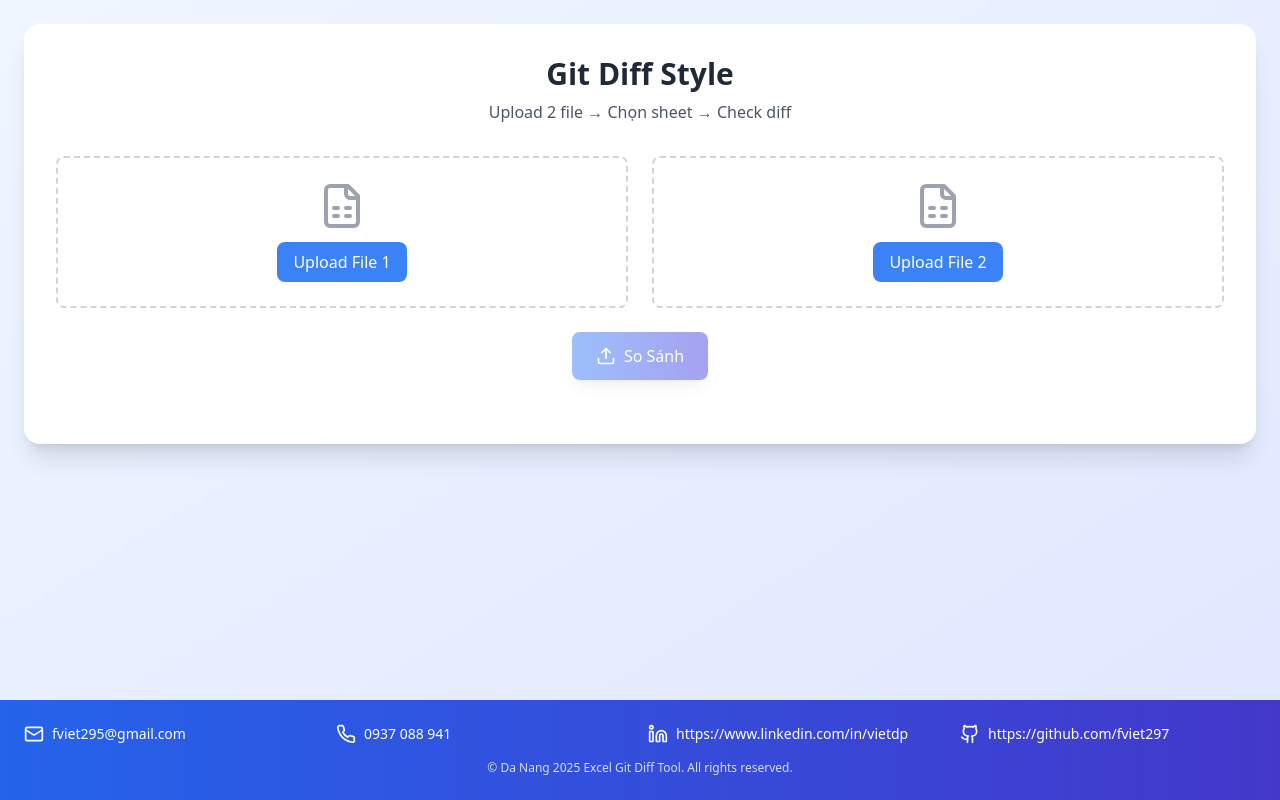
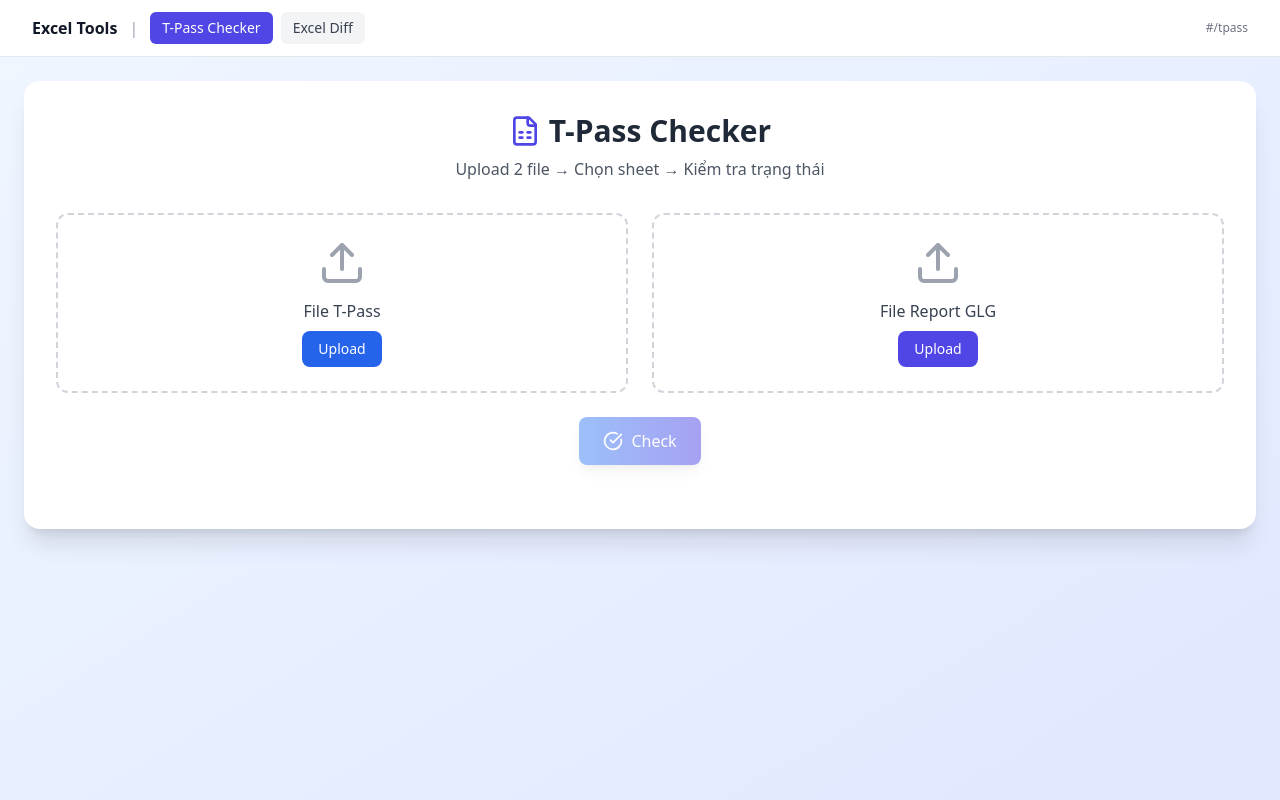
Before and after one commit to fviet297/excel-diff, a React (Vite) app: page / in a window 1280 px wide. Shown: the top 800 px of the page. Built offline with nearby package versions, Linux system fonts and the light colour scheme.

Commit message:
update t-pass checker

```diff
--- /dev/null
+++ b/src/App.tsx
@@ -0,0 +1,67 @@
+import React, { useEffect, useState } from 'react';
+import CheckTpass from './CheckTpass';
+import ExcelChangeTracker from './ExcelChangeTracker';
+import AppFooter from './AppFooter';
+
+
+// Các route đơn giản qua URL hash
+// #/tpass hoặc #/excel-diff
+
+type View = 'tpass' | 'excel-diff';
+
+const getViewFromHash = (): View => {
+  const hash = (window.location.hash || '').toLowerCase();
+  if (hash.includes('excel')) return 'excel-diff';
+  return 'tpass';
+};
+
+export default function App() {
+  const [view, setView] = useState<View>(getViewFromHash());
+
+  useEffect(() => {
+    const onHashChange = () => setView(getViewFromHash());
+    window.addEventListener('hashchange', onHashChange);
+    return () => window.removeEventListener('hashchange', onHashChange);
+  }, []);
+
+  const goto = (v: View) => {
+    window.location.hash = v === 'tpass' ? '/tpass' : '/excel-diff';
+  };
+
+  return (
+    <div className="min-h-screen flex flex-col">
+      {/* Nav */}
+      <header className="bg-white border-b shadow-sm">
+        <div className="max-w-7xl mx-auto px-4 sm:px-6 lg:px-8 h-14 flex items-center justify-between">
+          <div className="flex items-center gap-3">
+            <span className="font-bold text-gray-900">Excel Tools</span>
+            <span className="text-gray-400">|</span>
+            <nav className="flex items-center gap-2">
+              <button
+                onClick={() => goto('tpass')}
+                className={`${view === 'tpass' ? 'bg-indigo-600 text-white' : 'bg-gray-100 text-gray-700 hover:bg-gray-200'} px-3 py-1.5 rounded-md text-sm font-medium`}
+              >
+                T-Pass Checker
+              </button>
+              <button
+                onClick={() => goto('excel-diff')}
+                className={`${view === 'excel-diff' ? 'bg-indigo-600 text-white' : 'bg-gray-100 text-gray-700 hover:bg-gray-200'} px-3 py-1.5 rounded-md text-sm font-medium`}
+              >
+                Excel Diff
+              </button>
+            </nav>
+          </div>
+          <a href={view === 'tpass' ? '#/tpass' : '#/excel-diff'} className="text-xs text-gray-500 hover:text-gray-700">
+            {window.location.hash || '#/tpass'}
+          </a>
+        </div>
+      </header>
+
+      {/* Nội dung trang */}
+      <main className="flex-1">
+        {view === 'tpass' ? <CheckTpass /> : <ExcelChangeTracker />}
+      </main>
+      <AppFooter />
+    </div>
+  );
+}
--- /dev/null
+++ b/src/AppFooter.tsx
@@ -0,0 +1,36 @@
+import React from 'react';
+import { Mail, Phone, Linkedin, Github } from 'lucide-react';
+
+export default function AppFooter() {
+  return (
+    <footer className="bg-gradient-to-r from-blue-600 to-indigo-700 text-white py-6 mt-auto">
+      <div className="max-w-7xl mx-auto px-6">
+        <div className="grid grid-cols-1 md:grid-cols-4 gap-4 text-sm">
+          <div className="flex items-center gap-2">
+            <Mail className="w-5 h-5" />
+            <a href="mailto:fviet295@gmail.com" className="hover:underline transition">fviet295@gmail.com</a>
+          </div>
+          <div className="flex items-center gap-2">
+            <Phone className="w-5 h-5" />
+            <span>0937 088 941</span>
+          </div>
+          <div className="flex items-center gap-2">
+            <Linkedin className="w-5 h-5" />
+            <a href="https://www.linkedin.com/in/vietdp" target="_blank" rel="noopener noreferrer" className="hover:underline transition">
+              https://www.linkedin.com/in/vietdp
+            </a>
+          </div>
+          <div className="flex items-center gap-2">
+            <Github className="w-5 h-5" />
+            <a href="https://github.com/fviet297" target="_blank" rel="noopener noreferrer" className="hover:underline transition">
+              https://github.com/fviet297
+            </a>
+          </div>
+        </div>
+        <div className="text-center text-xs mt-4 opacity-80">
+          © Da Nang 2025 Excel Git Diff Tool. All rights reserved.
+        </div>
+      </div>
+    </footer>
+  );
+}
--- a/src/CheckTpass.tsx
+++ b/src/CheckTpass.tsx
@@ -3,6 +3,7 @@
 import React, { useState } from 'react';
 import * as XLSX from 'xlsx';
 import { Upload, AlertCircle, CheckCircle, XCircle, Download, FileSpreadsheet } from 'lucide-react';
+import AppFooter from './AppFooter';
 
 interface CardRow {
   card: string;
@@ -240,7 +241,7 @@ export default function App() {
               <div className="text-center mb-8">
                 <h1 className="text-3xl font-bold text-gray-800 mb-2 flex items-center justify-center gap-2">
                   <FileSpreadsheet className="w-8 h-8 text-indigo-600" />
-                  Kiểm tra thẻ T-Pass
+                  T-Pass Checker
                 </h1>
                 <p className="text-gray-600">Upload 2 file → Chọn sheet → Kiểm tra trạng thái</p>
               </div>
@@ -249,7 +250,7 @@ export default function App() {
               <div className="grid md:grid-cols-2 gap-6 mb-6">
                 <div className={`border-2 border-dashed rounded-xl p-6 text-center transition-all ${file1 ? 'border-green-400 bg-green-50' : 'border-gray-300 hover:border-gray-400'}`}>
                   <Upload className="w-12 h-12 mx-auto mb-3 text-gray-400" />
-                  <label className="block font-medium text-gray-700 mb-2">File 1 (Returned / Not Yet Return)</label>
+                  <label className="block font-medium text-gray-700 mb-2">File T-Pass</label>
                   <input
                     type="file"
                     accept=".xlsx"
@@ -258,14 +259,14 @@ export default function App() {
                     id="file1"
                   />
                   <label htmlFor="file1" className="cursor-pointer inline-block px-4 py-2 bg-blue-600 text-white rounded-lg hover:bg-blue-700 text-sm">
-                    Chọn file
+                    Upload
                   </label>
                   {file1 && <p className="mt-2 text-sm text-green-700 font-medium">{file1.name}</p>}
                 </div>
 
                 <div className={`border-2 border-dashed rounded-xl p-6 text-center transition-all ${file2 ? 'border-green-400 bg-green-50' : 'border-gray-300 hover:border-gray-400'}`}>
                   <Upload className="w-12 h-12 mx-auto mb-3 text-gray-400" />
-                  <label className="block font-medium text-gray-700 mb-2">File 2 (Active, Expired, ...)</label>
+                  <label className="block font-medium text-gray-700 mb-2">File Report GLG</label>
                   <input
                     type="file"
                     accept=".xlsx"
@@ -274,7 +275,7 @@ export default function App() {
                     id="file2"
                   />
                   <label htmlFor="file2" className="cursor-pointer inline-block px-4 py-2 bg-indigo-600 text-white rounded-lg hover:bg-indigo-700 text-sm">
-                    Chọn file
+                    Upload
                   </label>
                   {file2 && <p className="mt-2 text-sm text-green-700 font-medium">{file2.name}</p>}
                 </div>
@@ -284,26 +285,19 @@ export default function App() {
                 <div className="bg-gradient-to-r from-blue-50 to-indigo-50 rounded-xl p-6 mb-6 border">
                   <div className="flex items-center justify-between mb-4">
                     <h3 className="text-lg font-semibold text-gray-800">Chọn sheet từ File 1</h3>
-                    <button
-                      onClick={toggleAllSheets}
-                      className="text-sm text-blue-600 hover:text-blue-800 underline"
-                    >
-                      {file1Sheets.every(s => s.selected) ? 'Bỏ chọn tất cả' : 'Chọn tất cả'}
-                    </button>
+
                   </div>
 
-                  {/* Dropdown đa lựa chọn */}
+                  {/* Dropdown đơn lựa chọn */}
                   <select
-                    multiple
-                    value={file1Sheets.filter(s => s.selected).map(s => s.name)}
+                    value={file1Sheets.find(s => s.selected)?.name || ""}
                     onChange={(e) => {
-                      const selected = Array.from(e.target.selectedOptions, opt => opt.value);
-                      setFile1Sheets(prev =>
-                        prev.map(s => ({ ...s, selected: selected.includes(s.name) }))
-                      );
+                      const name = e.target.value;
+                      setFile1Sheets(prev => prev.map(s => ({ ...s, selected: s.name === name })));
                     }}
-                    className="w-full h-48 p-3 bg-white border rounded-lg text-sm font-medium text-gray-700 focus:outline-none focus:ring-2 focus:ring-blue-500 overflow-y-auto"
+                    className="w-full p-3 bg-white border rounded-lg text-sm font-medium text-gray-700 focus:outline-none focus:ring-2 focus:ring-blue-500"
                   >
+                    <option value="" disabled>Chọn một sheet...</option>
                     {file1Sheets.map(sheet => (
                       <option key={sheet.name} value={sheet.name} className="py-1">
                         {sheet.name}
@@ -337,7 +331,7 @@ export default function App() {
                   ) : (
                     <>
                       <CheckCircle className="w-5 h-5" />
-                      Kiểm tra
+                      Check
                     </>
                   )}
                 </button>
@@ -395,12 +389,7 @@ export default function App() {
           </div>
         </div>
 
-        {/* Footer */}
-        <footer className="bg-gradient-to-r from-blue-600 to-indigo-700 text-white py-6 mt-auto">
-          <div className="max-w-7xl mx-auto px-6 text-center text-sm">
-            <p>© 2025 T-Pass Checker. Được xây dựng với React + Tailwind CSS</p>
-          </div>
-        </footer>
+
       </div>
     </>
   );
--- a/src/ExcelChangeTracker.tsx
+++ b/src/ExcelChangeTracker.tsx
@@ -491,37 +491,6 @@ const ExcelChangeTracker = () => {
           </div>
         </div>
       </div>
-
-      {/* FOOTER */}
-      <footer className="bg-gradient-to-r from-blue-600 to-indigo-700 text-white py-6 mt-auto">
-        <div className="max-w-7xl mx-auto px-6">
-          <div className="grid grid-cols-1 md:grid-cols-4 gap-4 text-sm">
-            <div className="flex items-center gap-2">
-              <Mail className="w-5 h-5" />
-              <a href="mailto:fviet295@gmail.com" className="hover:underline transition">fviet295@gmail.com</a>
-            </div>
-            <div className="flex items-center gap-2">
-              <Phone className="w-5 h-5" />
-              <span>0937 088 941</span>
-            </div>
-            <div className="flex items-center gap-2">
-              <Linkedin className="w-5 h-5" />
-              <a href="https://www.linkedin.com/in/vietdp" target="_blank" rel="noopener noreferrer" className="hover:underline transition">
-              https://www.linkedin.com/in/vietdp
-              </a>
-            </div>
-            <div className="flex items-center gap-2">
-              <Github className="w-5 h-5" />
-              <a href="https://github.com/fviet297" target="_blank" rel="noopener noreferrer" className="hover:underline transition">
-              https://github.com/fviet297
-              </a>
-            </div>
-          </div>
-          <div className="text-center text-xs mt-4 opacity-80">
-            © Da Nang 2025 Excel Git Diff Tool. All rights reserved.
-          </div>
-        </div>
-      </footer>
     </div>
   );
 };
--- a/src/main.tsx
+++ b/src/main.tsx
@@ -1,10 +1,10 @@
 import React from 'react';
 import ReactDOM from 'react-dom/client';
-import ExcelChangeTracker from './ExcelChangeTracker';
+import App from './App';
 import './index.css';
 
 ReactDOM.createRoot(document.getElementById('root')!).render(
   <React.StrictMode>
-    <ExcelChangeTracker />
+    <App />
   </React.StrictMode>,
 );
```
